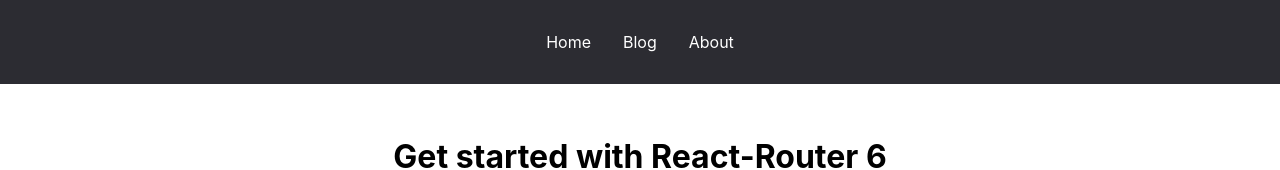
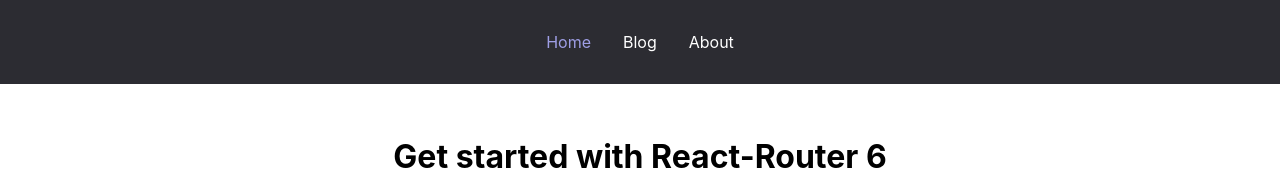
Before and after one commit to michaelvassilyevmvc/ReactRouteV6, a React (Create React App) app: page / in a window 1280 px wide. Shown: the top 170 px of the page. Built offline with nearby package versions, Linux system fonts and the light colour scheme.

Commit message:
Создание пользовательского Link

```diff
--- /dev/null
+++ b/src/components/CutomLink.jsx
@@ -0,0 +1,17 @@
+import { Link, useMatch } from "react-router-dom";
+
+const CustomLink = ({ children, to, ...props }) => {
+  const match = useMatch(to);
+
+  return (
+    <Link
+      to={to}
+      style={{ color: match ? "rgb(159, 159, 230)" : "white" }}
+      {...props}
+    >
+      {children}
+    </Link>
+  );
+};
+
+export { CustomLink };
--- a/src/components/Layout.jsx
+++ b/src/components/Layout.jsx
@@ -1,12 +1,15 @@
-import { Link, Outlet } from "react-router-dom";
+import { Outlet } from "react-router-dom";
+import { CustomLink } from "./CutomLink";
+
+// const setActive = ({ isActive }) => (isActive ? "active-link" : "");
 
 const Layout = () => {
   return (
     <>
       <header>
-        <Link to="/">Home</Link>
-        <Link to="/posts">Blog</Link>
-        <Link to="/about">About</Link>
+        <CustomLink to="/">Home</CustomLink>
+        <CustomLink to="/posts">Blog</CustomLink>
+        <CustomLink to="/about">About</CustomLink>
       </header>
       <main className="container">
         <Outlet></Outlet>
--- a/src/index.css
+++ b/src/index.css
@@ -1,12 +1,12 @@
 :root {
-  --color-bg: #2C2C32;
+  --color-bg: #2c2c32;
   --color-bg-hover: #0f7dc6;
 }
 
 body {
   margin: 0;
-  font-family: -apple-system, BlinkMacSystemFont, 'Segoe UI', 'Roboto', 'Oxygen',
-    'Ubuntu', 'Cantarell', 'Fira Sans', 'Droid Sans', 'Helvetica Neue',
+  font-family: -apple-system, BlinkMacSystemFont, "Segoe UI", "Roboto", "Oxygen",
+    "Ubuntu", "Cantarell", "Fira Sans", "Droid Sans", "Helvetica Neue",
     sans-serif;
   -webkit-font-smoothing: antialiased;
   -moz-osx-font-smoothing: grayscale;
@@ -35,3 +35,8 @@
   padding: 2rem 0;
   margin: 0 auto;
 }
+
+.active-link {
+  color: rgb(159, 159, 230);
+  cursor: default;
+}
```
